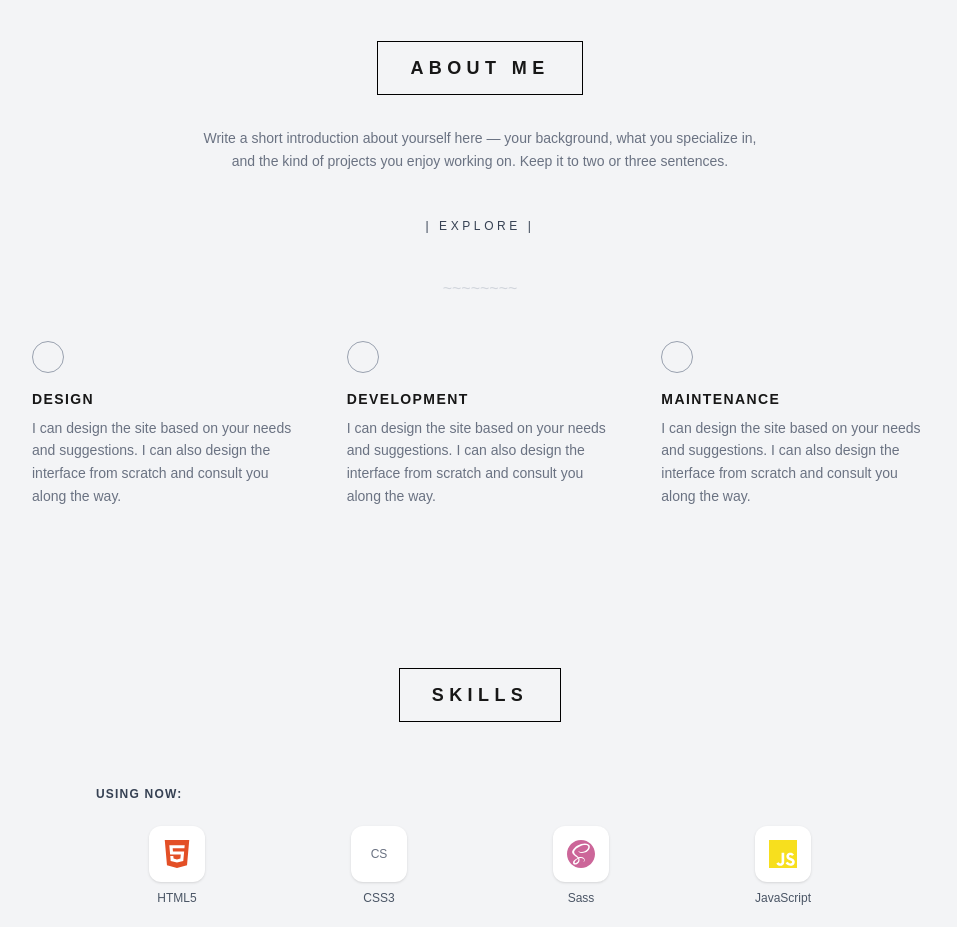
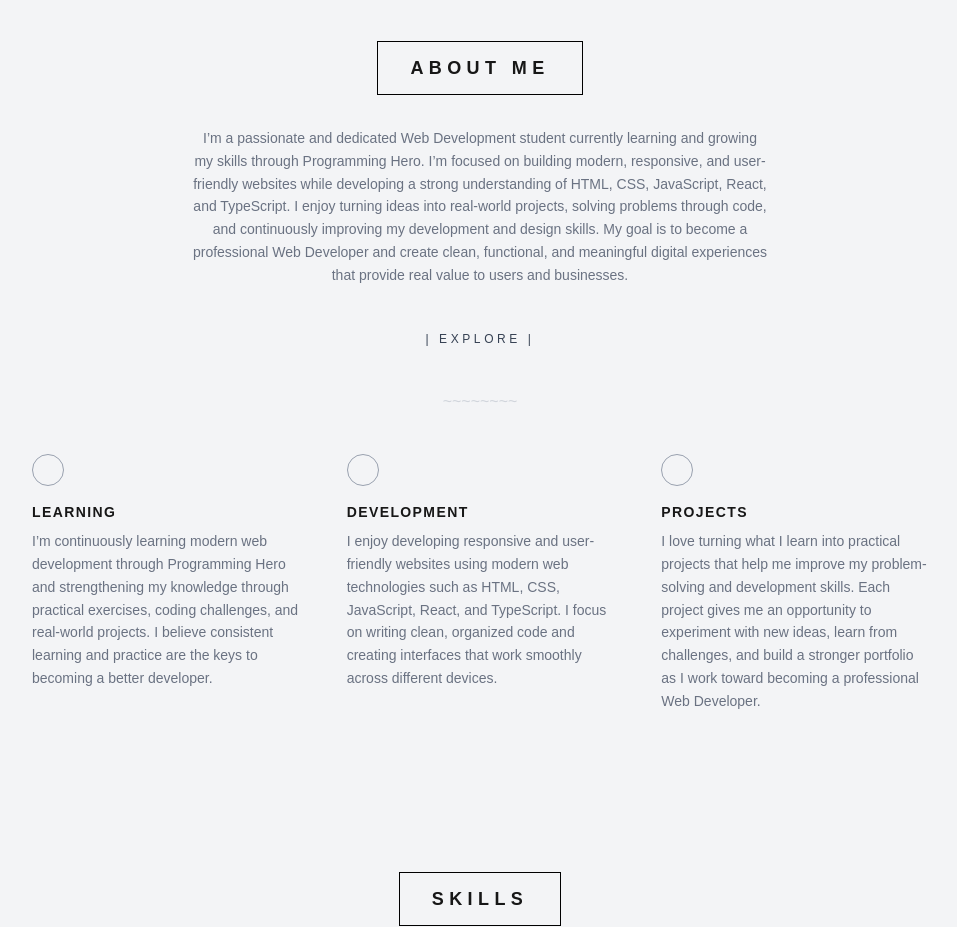
Before and after one commit to dev-marufbillah/maruf-portfolio, a Next.js app: page / in a window 1280 px wide. Shown: the part 1220-2147 px from the top of the page, without its empty margins (160-1117 px from the left). Built offline with nearby package versions, Linux system fonts and the light colour scheme.

Commit message:
Add About Me section

```diff
--- a/components/AboutMe.tsx
+++ b/components/AboutMe.tsx
@@ -1,18 +1,18 @@
 const services = [
   {
-    title: "Design",
+    title: "LEARNING",
     description:
-      "I can design the site based on your needs and suggestions. I can also design the interface from scratch and consult you along the way.",
+      "I’m continuously learning modern web development through Programming Hero and strengthening my knowledge through practical exercises, coding challenges, and real-world projects. I believe consistent learning and practice are the keys to becoming a better developer.",
   },
   {
     title: "Development",
     description:
-      "I can design the site based on your needs and suggestions. I can also design the interface from scratch and consult you along the way.",
+      "I enjoy developing responsive and user-friendly websites using modern web technologies such as HTML, CSS, JavaScript, React, and TypeScript. I focus on writing clean, organized code and creating interfaces that work smoothly across different devices.",
   },
   {
-    title: "Maintenance",
+    title: "PROJECTS",
     description:
-      "I can design the site based on your needs and suggestions. I can also design the interface from scratch and consult you along the way.",
+      "I love turning what I learn into practical projects that help me improve my problem-solving and development skills. Each project gives me an opportunity to experiment with new ideas, learn from challenges, and build a stronger portfolio as I work toward becoming a professional Web Developer.",
   },
 ];
 
@@ -26,10 +26,15 @@ export default function AboutMe() {
 
       {/* Intro paragraph */}
       <p className="mx-auto mb-10 max-w-xl text-sm leading-relaxed text-gray-500">
-        Write a short introduction about yourself here — your background,
-        what you specialize in, and the kind of projects you enjoy working on.
-        Keep it to two or three sentences.
+        I’m a passionate and dedicated Web Development student currently learning and growing my skills
+        through Programming Hero. I’m focused on building modern, responsive,
+        and user-friendly websites while developing a strong understanding of HTML, CSS, JavaScript, React, and TypeScript.
+        I enjoy turning ideas into real-world projects, solving problems through code,
+        and continuously improving my development and design skills.
+        My goal is to become a professional Web Developer and create clean, functional,
+        and meaningful digital experiences that provide real value to users and businesses.
       </p>
+
 
       {/* Explore link */}
       <a
```
